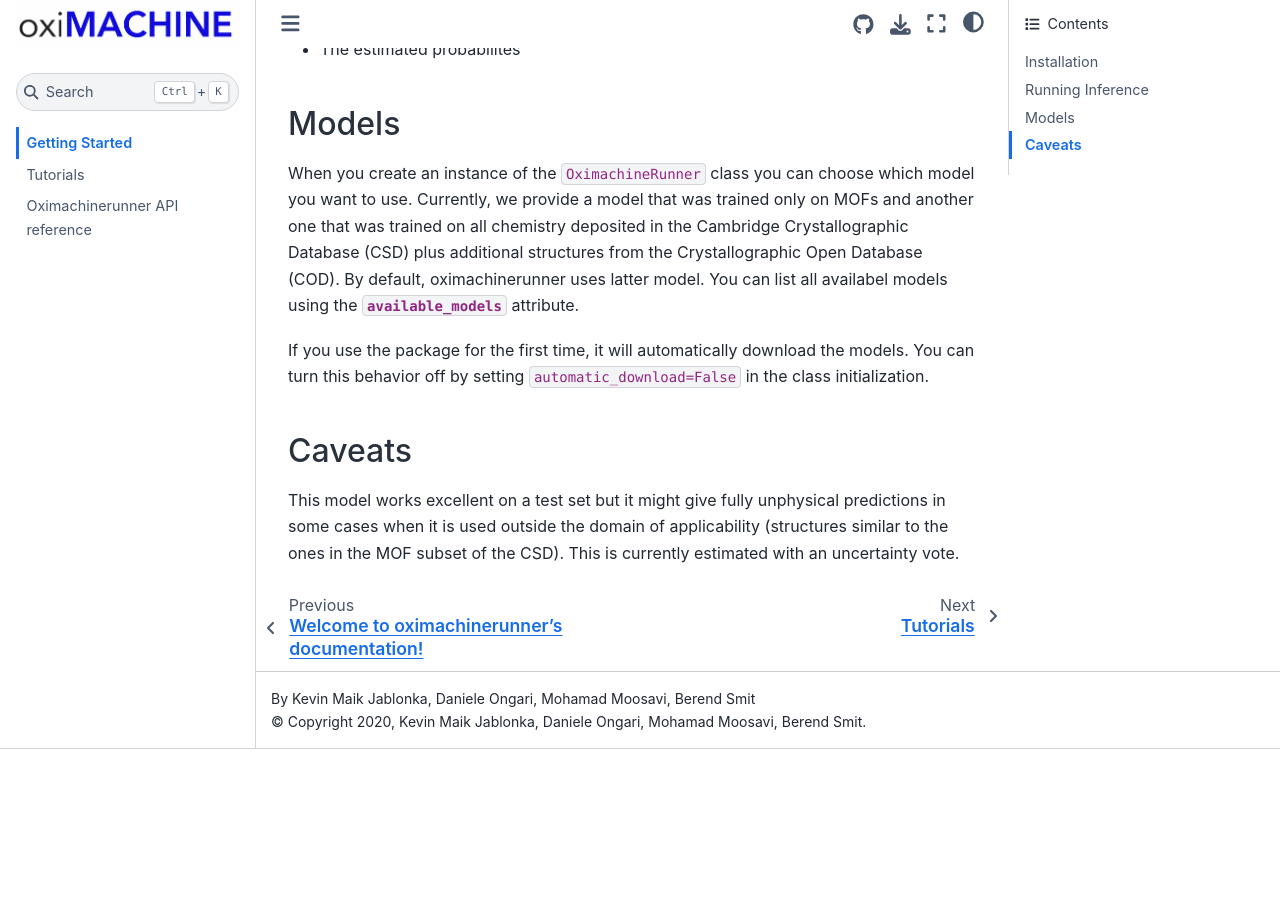
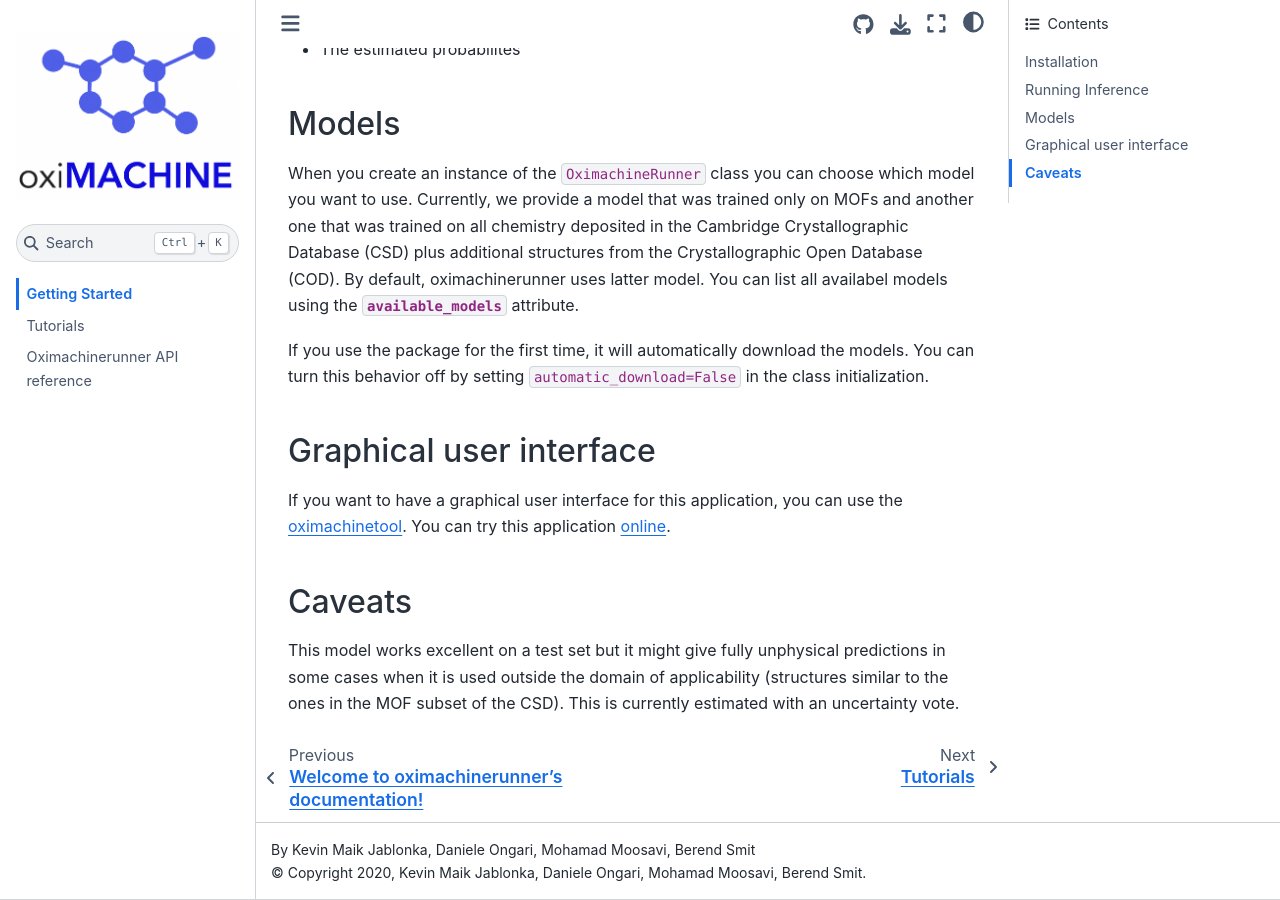
Before and after one commit to kjappelbaum/oximachinerunner, a Sphinx documentation site: the page built from docs/getting_started.rst, in a window 1280 px wide and 900 px high, scrolled down 1160 px. Built offline with Sphinx 7.4.7 and the Sphinx Book theme 1.1.4, drawn with Linux system fonts in a browser that asks for light colours; the version number could not be read and is left out; before the commit the page ends 1909 px from its top, so only the background shows below that.

Commit message:
chore: updating docs

```diff
--- a/docs/getting_started.rst
+++ b/docs/getting_started.rst
@@ -54,6 +54,11 @@
 If you use the package for the first time, it will automatically download the models. You can turn this behavior off by setting :code:`automatic_download=False` in the class initialization.
 
 
+Graphical user interface
+-------------------------
+
+If you want to have a graphical user interface for this application, you can use the `oximachinetool <https://github.com/kjappelbaum/oximachinetool>`_.  You can try this application `online <http://go.epfl.ch/oximachine>`_.
+
 Caveats
 -------------
 
```
